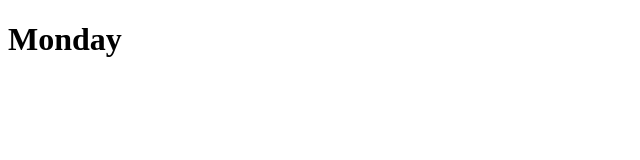
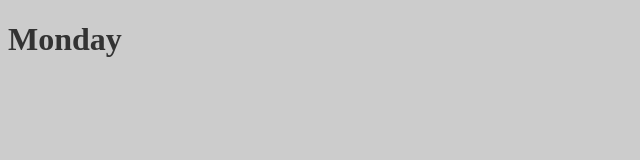
Before and after one commit to ashviniyoga/monday, a plain HTML site: page index.html in a window 1280 px wide. Shown: the whole page, without its empty margins (0-640 px from the left). Drawn offline with Linux system fonts and the light colour scheme.

Commit message:
Update index.html

```diff
--- a/index.html
+++ b/index.html
@@ -3,6 +3,7 @@
     <head>
         <meta charset="UTF-8">
         <title>Monday</title>
+        <link rel="stylesheet" href="css/main.css" type="text/css" >
     </head>
     <body>
        <h1>Monday</h1>
```
